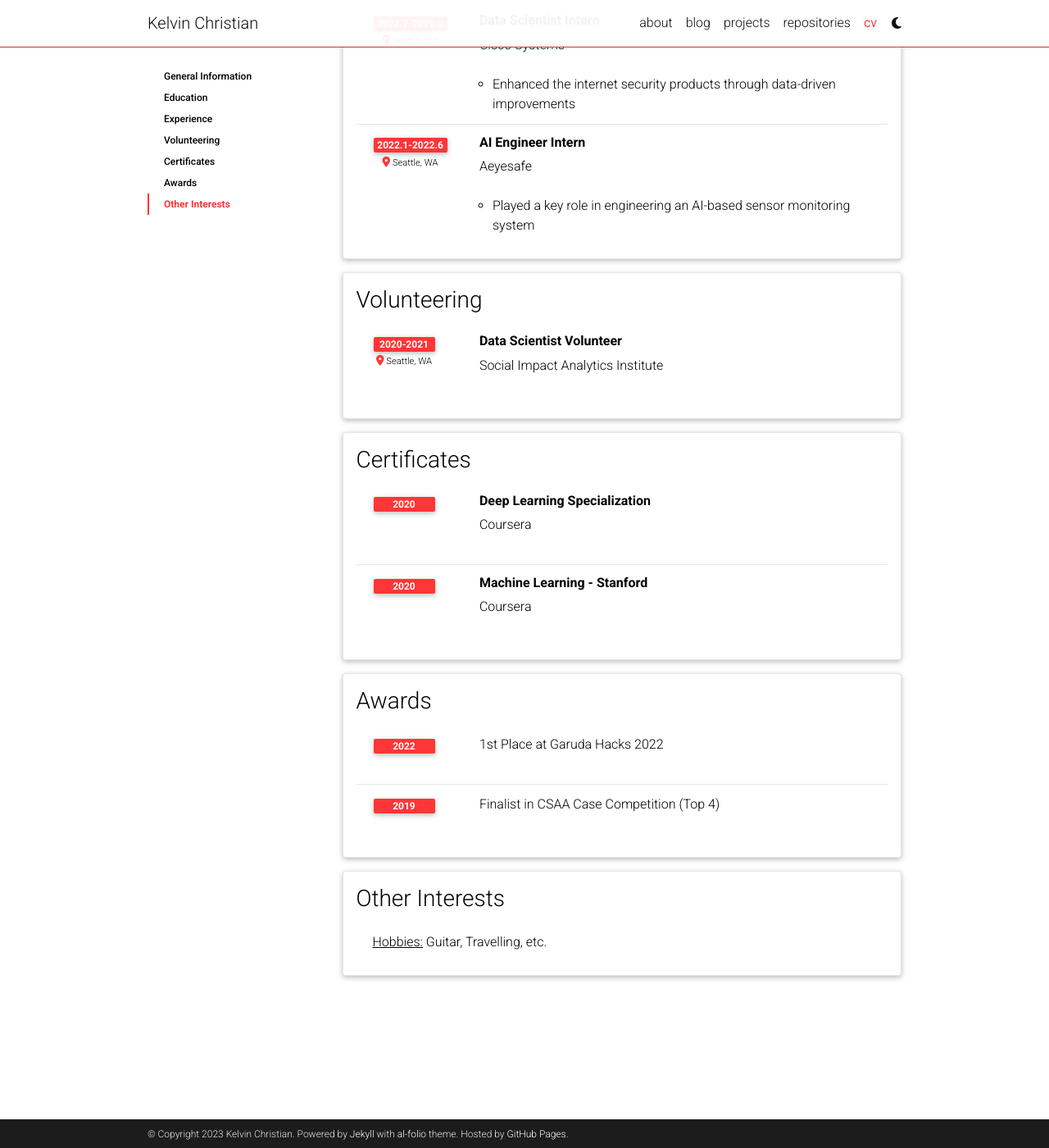
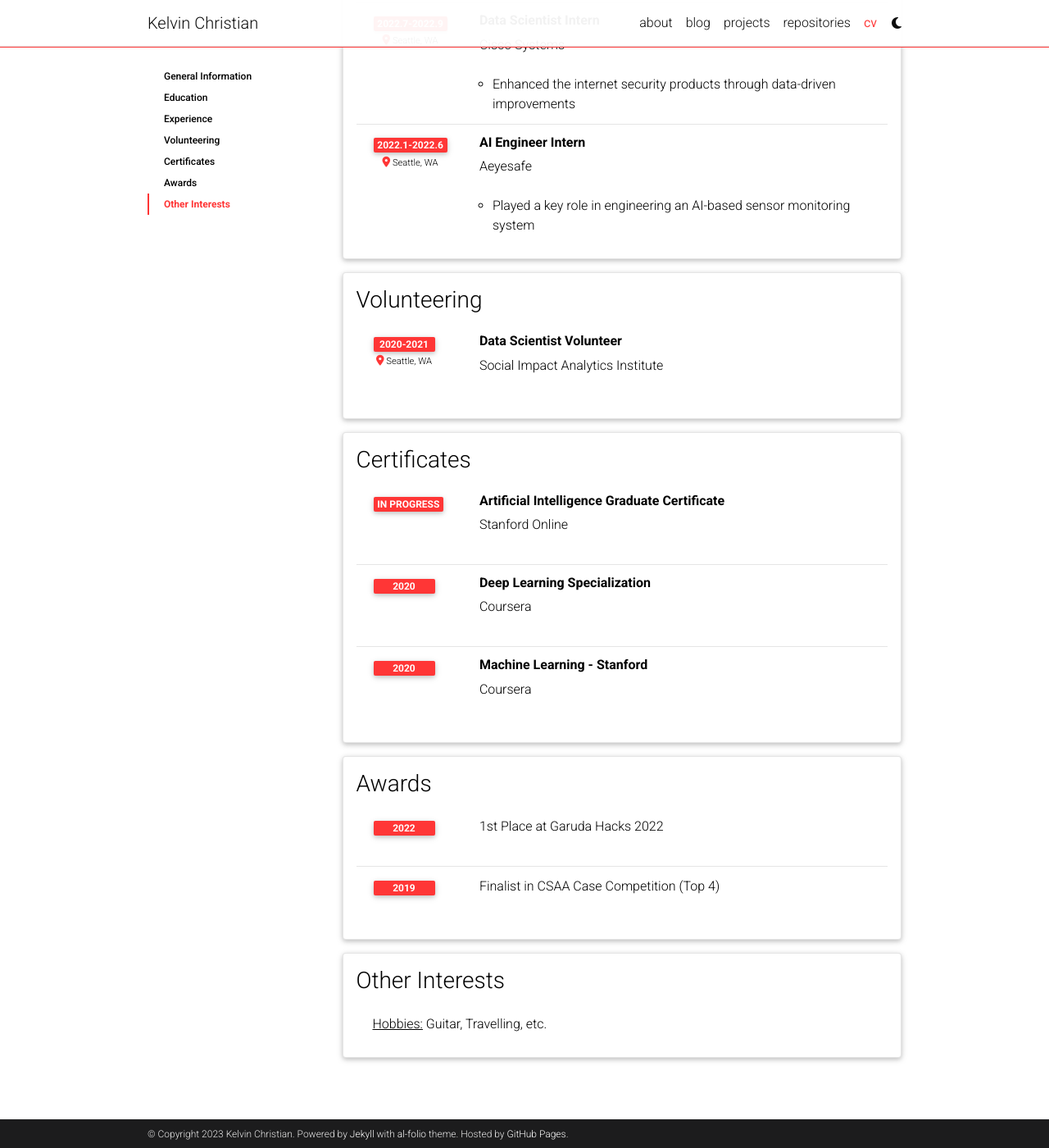
Before and after one commit to kelvinc123/kelvinc123.github.io, a Jekyll site: the page built from _pages/cv.md, in a window 1280 px wide and 1400 px high, scrolled down 1275 px. Shown: the whole window at 82% size. Built offline with Jekyll 4.4.1, drawn with Linux system fonts in a browser that asks for light colours; comment, search, counter and statistics services are not loaded; a style sheet for code colours, icons or effects is not loaded.

Commit message:
change themes

```diff
--- a/_data/cv.yml
+++ b/_data/cv.yml
@@ -74,6 +74,9 @@
 - title: Certificates
   type: time_table
   contents:
+    - title: Artificial Intelligence Graduate Certificate
+      maindescription: Stanford Online
+      year: In Progress
     - title: Deep Learning Specialization
       maindescription: Coursera
       year: 2020
--- a/_sass/_themes.scss
+++ b/_sass/_themes.scss
@@ -52,8 +52,8 @@
   --global-code-bg-color: #{$code-bg-color-dark};
   --global-text-color: #{$grey-color-light};
   --global-text-color-light: #{$grey-color-light};
-  --global-theme-color: #{$cyan-color};
-  --global-hover-color: #{$cyan-color};
+  --global-theme-color: #{$orange-color};
+  --global-hover-color: #{$orange-color};
   --global-hover-text-color: #{$white-color};
   --global-footer-bg-color: #{$grey-color-light};
   --global-footer-text-color: #{$grey-color-dark};
```
